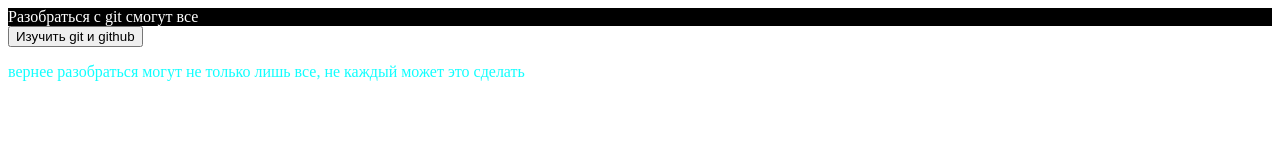
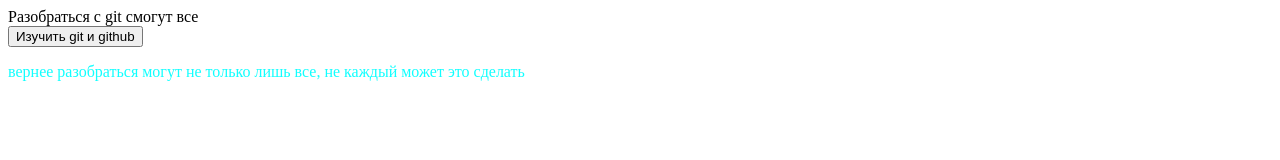
Before and after one commit to Source15/LearnJs, a plain HTML site: page index.html in a window 1280 px wide. Drawn offline with Linux system fonts and the light colour scheme.

Commit message:
восттановил стили

```diff
--- a/style/style.css
+++ b/style/style.css
@@ -1,6 +1,5 @@
 .block {
-   background: rgb(0, 0, 0);
-   color: white;
+   background: rgb(255, 255, 255);
 }
 
 #github {
```
